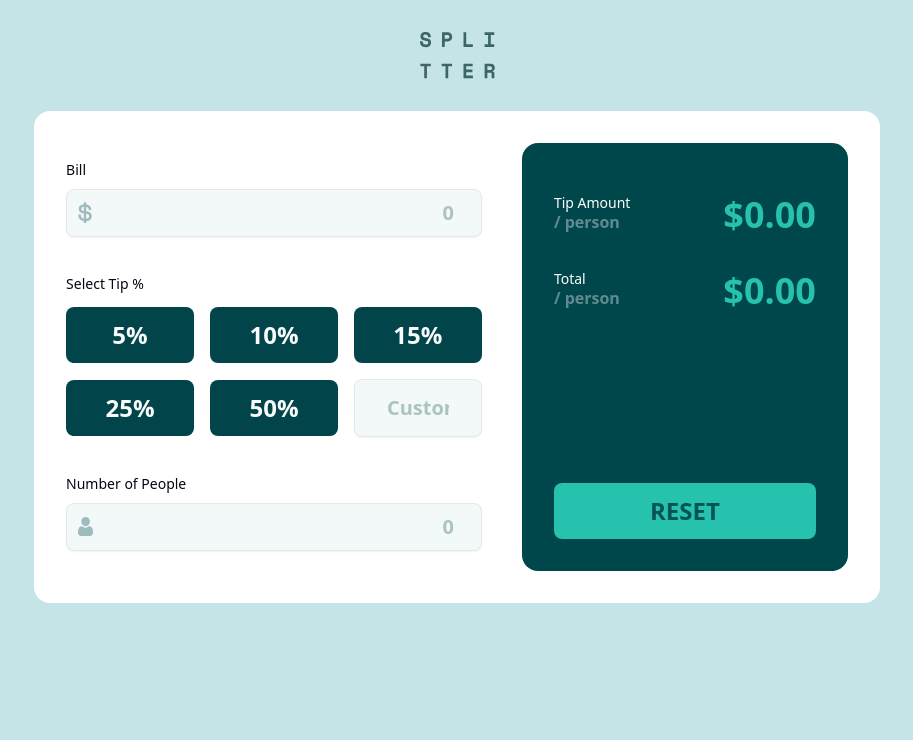
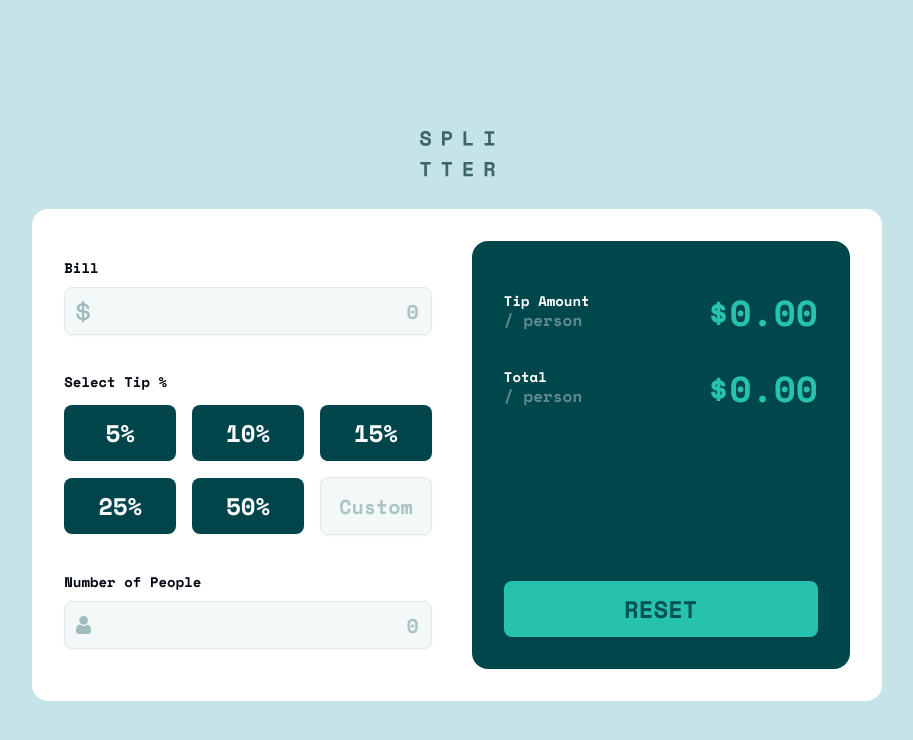
Before and after one commit to pipesSomeAndSSam/tip-calculator-lab-4, a Next.js app: page / in a window 1280 px wide. Shown: the top 740 px of the page, without its empty margins (183-1096 px from the left). Built offline with nearby package versions, Linux system fonts and the light colour scheme.

Commit message:
rearranged components and changed UI functions

```diff
--- a/app/globals.css
+++ b/app/globals.css
@@ -50,7 +50,7 @@
 
 @layer utilities{
   .page {
-    @apply flex flex-col items-center justify-center w-full
+    @apply flex flex-col items-center justify-center w-full min-h-screen
   }
 
   .heading {
--- a/app/page.tsx
+++ b/app/page.tsx
@@ -1,9 +1,14 @@
 import Image from "next/image";
-import Calculator from "@/app/components/Calculator";
+import Calculator from "@/components/ui/Calculator";
+import { Space_Mono } from "next/font/google";
+
+const spaceMone = Space_Mono({
+  weight: "700",
+});
 
 export default function Home() {
   return (
-    <div className="page">
+    <div className={`page ${spaceMone.className}`}>
       <Image
         className="heading"
         src="/logo.svg"
--- a/app/components/Calculator.tsx
+++ b/components/ui/Calculator.tsx
@@ -17,20 +17,14 @@ function Calculator() {
   const [percent, setPercent] = useState(0);
   const [customPercent, setcustomPercent] = useState("");
 
-  let totalval: number = 0;
-
   useEffect(() => {
     if (numOfPeople > 0 && bill > -1) {
       customPercent === ""
         ? setTip(((bill * (percent / 100)) / numOfPeople).toFixed(2))
         : setTip(((bill * (+customPercent / 100)) / numOfPeople).toFixed(2));
     }
-  });
-
-  useEffect(() => {
     if (numOfPeople > 0 && bill > -1) {
-      totalval = bill / numOfPeople;
-      setTotal(totalval.toFixed(2));
+      setTotal((bill / numOfPeople).toFixed(2));
     }
   });
 
@@ -99,7 +93,7 @@ function Calculator() {
                 height={15}
               />
               <Input
-                className="pl-10"
+                className="pl-10 [&::-webkit-inner-spin-button]:appearance-none"
                 type="number"
                 id="bill"
                 placeholder="0"
@@ -132,7 +126,7 @@ function Calculator() {
                 type="number"
                 id="custom"
                 placeholder="Custom"
-                className="h-9 px-8 py-7 sm:placeholder:text-center [&::-webkit-inner-spin-button]:appearance-none"
+                className="h-9 py-7 sm:placeholder:text-center [&::-webkit-inner-spin-button]:appearance-none"
                 value={customPercent}
                 onChange={inputCustomTipHandler}
                 onClick={removeCustomPercent}
@@ -150,7 +144,7 @@ function Calculator() {
                 height={15}
               />
               <Input
-                className="pl-10"
+                className="pl-10 [&::-webkit-inner-spin-button]:appearance-none"
                 type="number"
                 id="people"
                 placeholder="0"
--- a/app/components/Overview.tsx
+++ b/components/ui/Overview.tsx
@@ -1,7 +1,6 @@
 import React, { type MouseEventHandler } from "react";
 import { Label } from "@/components/ui/label";
 import { Button } from "@/components/ui/button";
-import { useState, useEffect } from "react";
 
 function Overview({
   tip,
--- a/components/ui/input.tsx
+++ b/components/ui/input.tsx
@@ -8,7 +8,7 @@ function Input({ className, type, ...props }: React.ComponentProps<"input">) {
       type={type}
       data-slot="input"
       className={cn(
-        "file:text-foreground placeholder:text-muted-color-input selection:bg-primary text-collr-text font-bold text-right selection:text-primary-foreground dark:bg-input/30 border-input h-12 w-full min-w-0 rounded-md border bg-[#f3f8f9] px-3 py-1 text-xl shadow-xs transition-[color,box-shadow] outline-none file:inline-flex file:h-7 file:border-0 file:bg-transparent file:text-sm file:font-medium disabled:pointer-events-none disabled:cursor-not-allowed disabled:opacity-50 ",
+        "file:text-foreground placeholder:text-muted-color-input selection:bg-primary text-collr-text font-bold text-right selection:text-primary-foreground dark:bg-input/30 border-input h-12 w-full min-w-0 rounded-md border bg-[#f3f8f9] px-3 py-1 text-xl shadow-xs transition-[color,box-shadow] outline-none file:inline-flex file:h-7 file:border-0 file:bg-transparent file:text-sm file:font-medium disabled:pointer-events-none disabled:cursor-not-allowed disabled:opacity-50",
         "focus-visible:border-ring-col-g focus-visible:ring-ring-col-g/50 focus-visible:ring-[3px]",
         "aria-invalid:ring-destructive/20 dark:aria-invalid:ring-destructive/40 aria-invalid:border-destructive",
         className
```
